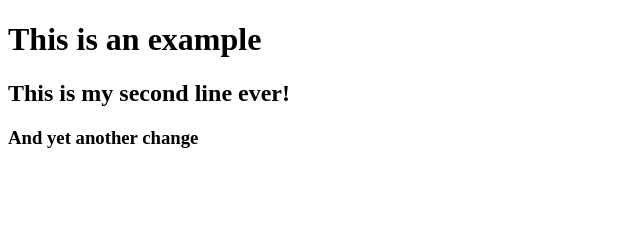
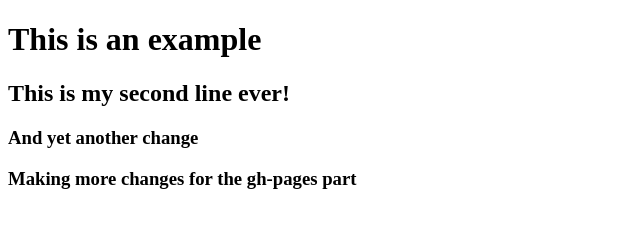
Before and after one commit to DGavGit/HTML_CSS_Javascript, a plain HTML site: page index.html in a window 1280 px wide. Shown: the whole page, without its empty margins (0-640 px from the left). Drawn offline with Linux system fonts and the light colour scheme.

Commit message:
added another h3 for new branch

```diff
--- a/index.html
+++ b/index.html
@@ -7,5 +7,6 @@
 		<h1>This is an example</h1>
 		<h2>This is my second line ever!</h2>
 		<h3>And yet another change</h3>
+		<h3>Making more changes for the gh-pages part</h3>
 	</body>
 </html>
```
